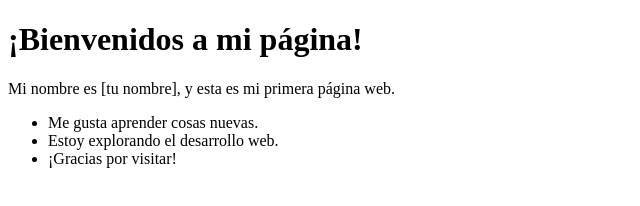
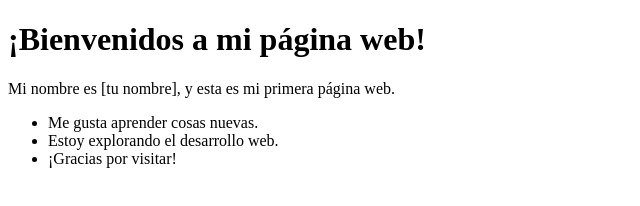
Before and after one commit to cesarsanbruno/web_01, a plain HTML site: page index.html in a window 1280 px wide. Shown: the whole page, without its empty margins (0-640 px from the left). Drawn offline with Linux system fonts and the light colour scheme.

Commit message:
Actualización de mi página

```diff
--- a/index.html
+++ b/index.html
@@ -6,7 +6,7 @@
     <title>Sobre mí</title>
 </head>
 <body>
-    <h1>¡Bienvenidos a mi página!</h1>
+    <h1>¡Bienvenidos a mi página web!</h1>
     <p>Mi nombre es [tu nombre], y esta es mi primera página web.</p>
     <ul>
         <li>Me gusta aprender cosas nuevas.</li>
```
